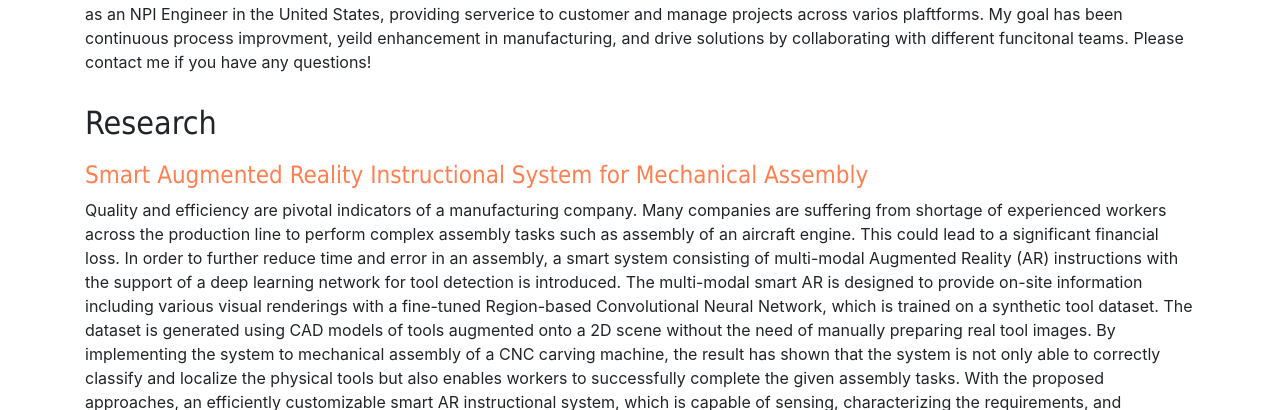
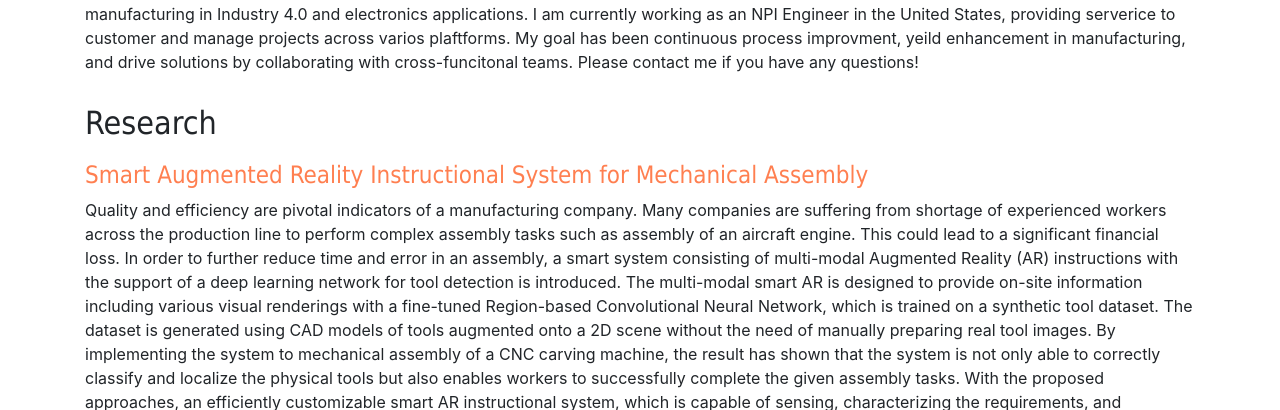
Before and after one commit to JackLaii/Ze-Hao-Lai, a plain HTML site: page index.html in a window 1280 px wide. Shown: the part 690-1100 px from the top of the page. Drawn offline with nearby package versions, Linux system fonts and the light colour scheme.

Commit message:
Update index.html

```diff
--- a/index.html
+++ b/index.html
@@ -50,10 +50,11 @@
       </div>
        <div class="pp">
         <h2 id=""><a name="Background">Background</a></h2>
-         <p>I graduated with a M.S degree in Manufacutring Engineering with research focused on smart manufacturing in Industry 4.0.
+         <p>I graduated with a M.S degree in Manufacutring Engineering and B.S in Bio-mechatrnonics Engineering with research focused on smart
+           manufacturing in Industry 4.0 and electronics applications.
             I am currently working as an NPI Engineer in the United States, providing serverice to customer and manage projects across varios plaftforms.
             My goal has been continuous process improvment, yeild enhancement in manufacturing, and drive solutions by
-            collaborating with different funcitonal teams. Please contact me if you have any questions!</p>
+            collaborating with cross-funcitonal teams. Please contact me if you have any questions!</p>
         </div>
       <div class="pp">
         <h2 id="Research"><a name="Research">Research</a></h2>
```
